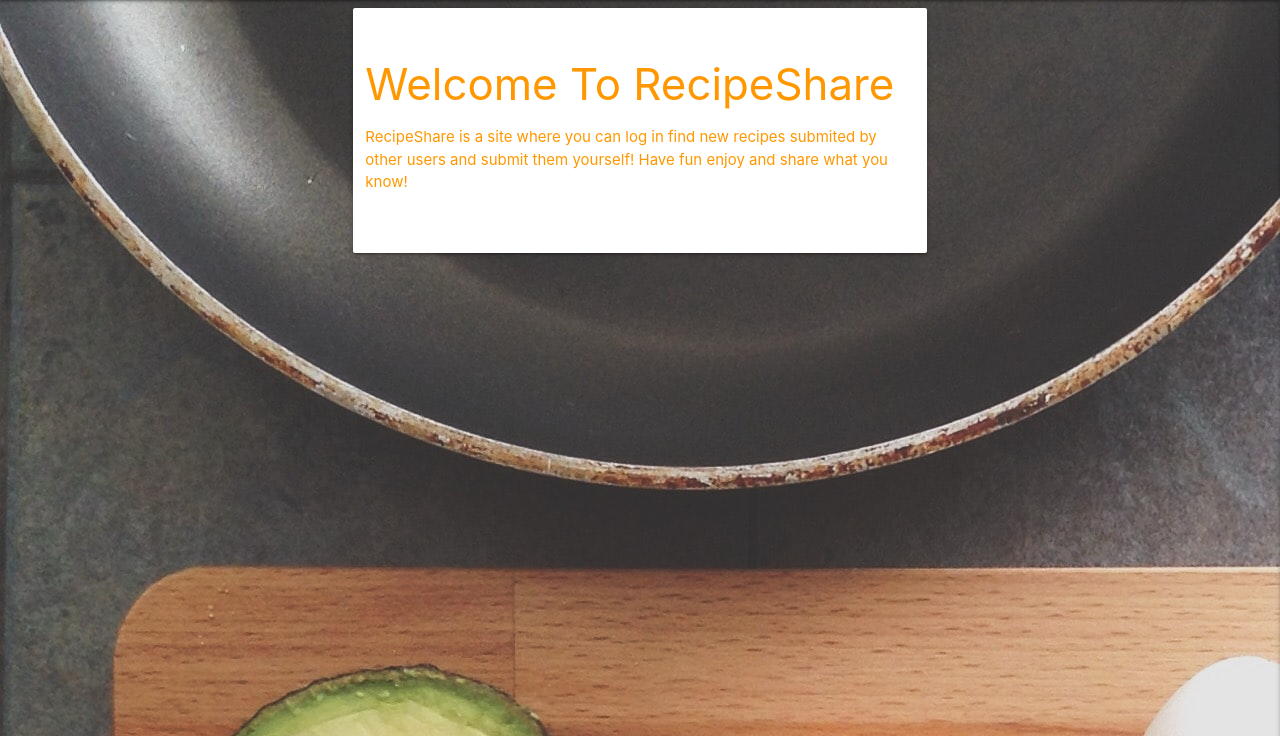
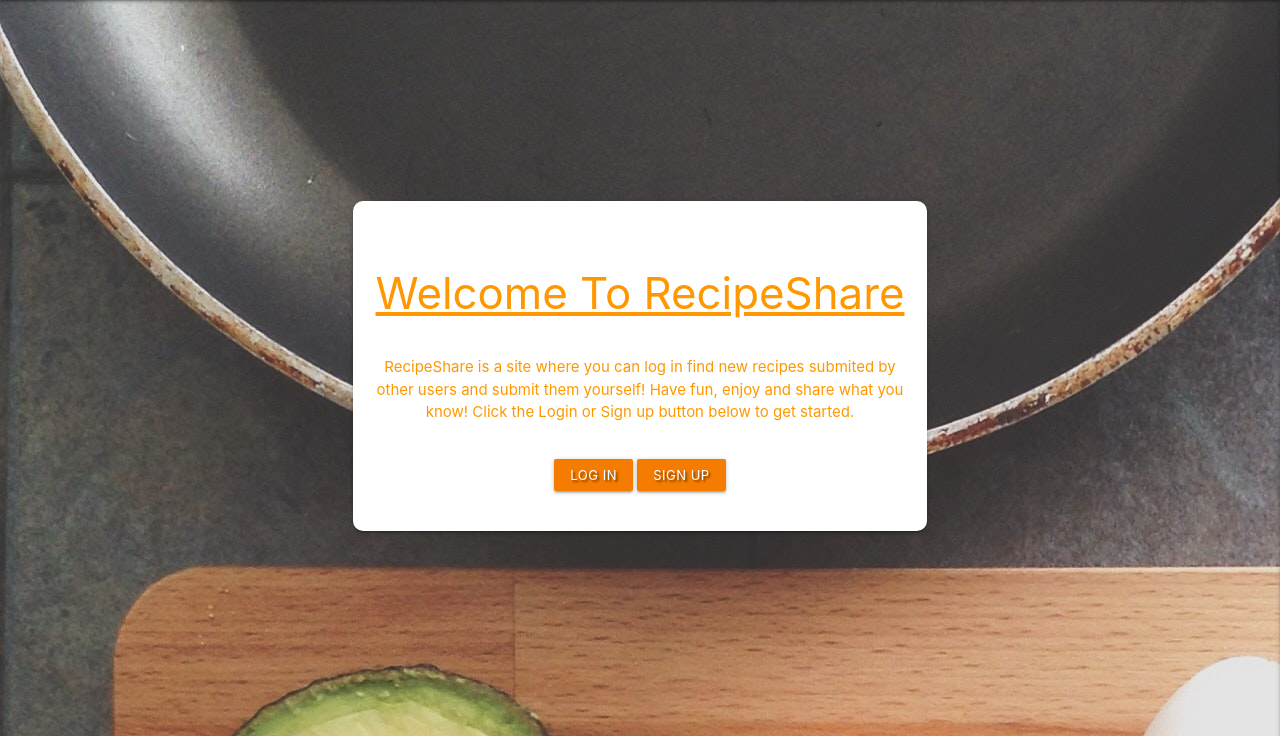
Before and after one commit to AaronHughes424/ShareYourRecipe, a Flask app: page / in a window 1280 px wide. Shown: the part 64-800 px from the top of the page. Run offline with Flask 2, Linux system fonts and the light colour scheme; some libraries are stand-ins or nearby versions.

Commit message:
added Recipe collapsable setup

```diff
--- a/app.py
+++ b/app.py
@@ -78,7 +78,7 @@ def login():
     return render_template("login.html")
 
 
-@app.route("/profile/<username>", methods=["GET","POST"])
+@app.route("/profile/<username>", methods=["GET", "POST"])
 def profile(username):
     username = mongo.db.users.find_one(
         {"username": session["user"]})["username"]
--- a/static/css/style.css
+++ b/static/css/style.css
@@ -9,3 +9,32 @@ body {
 .flashes h4{
     line-height: 2;
 }
+
+/* Home screen content */
+.card-content-home {
+    text-align: center;
+    border-radius: 10px;
+    margin-top: 35%;
+    padding: 40px 20px;
+}
+
+.card-content-home h3 {
+    text-decoration: underline;
+}
+
+.card-content-home p {
+    padding-top: 20px;
+    padding-bottom: 20px;
+}
+
+/* Login Content */
+
+.new-here {
+    color: white;
+}
+
+/* Sign Up Content */
+
+.already-registered {
+    color: white;
+}
--- a/static/js/script.js
+++ b/static/js/script.js
@@ -1,3 +1,4 @@
 $(document).ready(function(){
     $(".sidenav").sidenav({edge: "right"});
+    $('.collapsible').collapsible();
   });
--- a/templates/home.html
+++ b/templates/home.html
@@ -3,13 +3,22 @@
 
     <div class="row">
         <div class="col s12 m8 offset-m2 orange-text">
-            <div class="card-panel">
-                <div class="row">
-                    <h3>Welcome To RecipeShare</h3>
-                    <p>RecipeShare is a site where you can log in find new recipes submited by other users
-                        and submit them yourself! Have fun enjoy and share what you know!
-                    </p>
-                </div>
+            <div class="card-panel card-content-home">
+                <h3>Welcome To RecipeShare</h3>
+                <p>RecipeShare is a site where you can log in find new recipes submited by other users
+                        and submit them yourself! Have fun, enjoy and share what you know! Click the
+                        Login or Sign up button below to get started.
+                </p>
+                <a href="{{ url_for('login') }}">
+                    <button type="submit" class="s3 btn-small orange darken-2 text-shadow">
+                    Log In
+                    </button>
+                </a>
+                <a href="{{ url_for('register') }}">
+                    <button type="submit" class="s3 btn-small orange darken-2 text-shadow">
+                    Sign Up
+                    </button>
+                </a>
             </div>
         </div>
     </div>
--- a/templates/login.html
+++ b/templates/login.html
@@ -32,7 +32,7 @@
     </div>
 
     <div class="row">
-        <div class="col s12">
+        <div class="col s12 new-here">
             <p class="center-align">
                 New here? <a href="{{ url_for('register') }}" class="text-darken-2">Sign Up</a>
             </p>
--- a/templates/register.html
+++ b/templates/register.html
@@ -33,7 +33,7 @@
 
     <div class="row">
         <div class="col s12">
-            <p class="center-align">
+            <p class="center-align already-registered">
                 Already Registered? <a href="{{ url_for('login') }}" class="darken-2">Log In</a>
             </p>
         </div>
```
Also changed, not shown: templates/recipes.html (+15 -0 lines), requirements.txt (line endings or trailing spaces).
